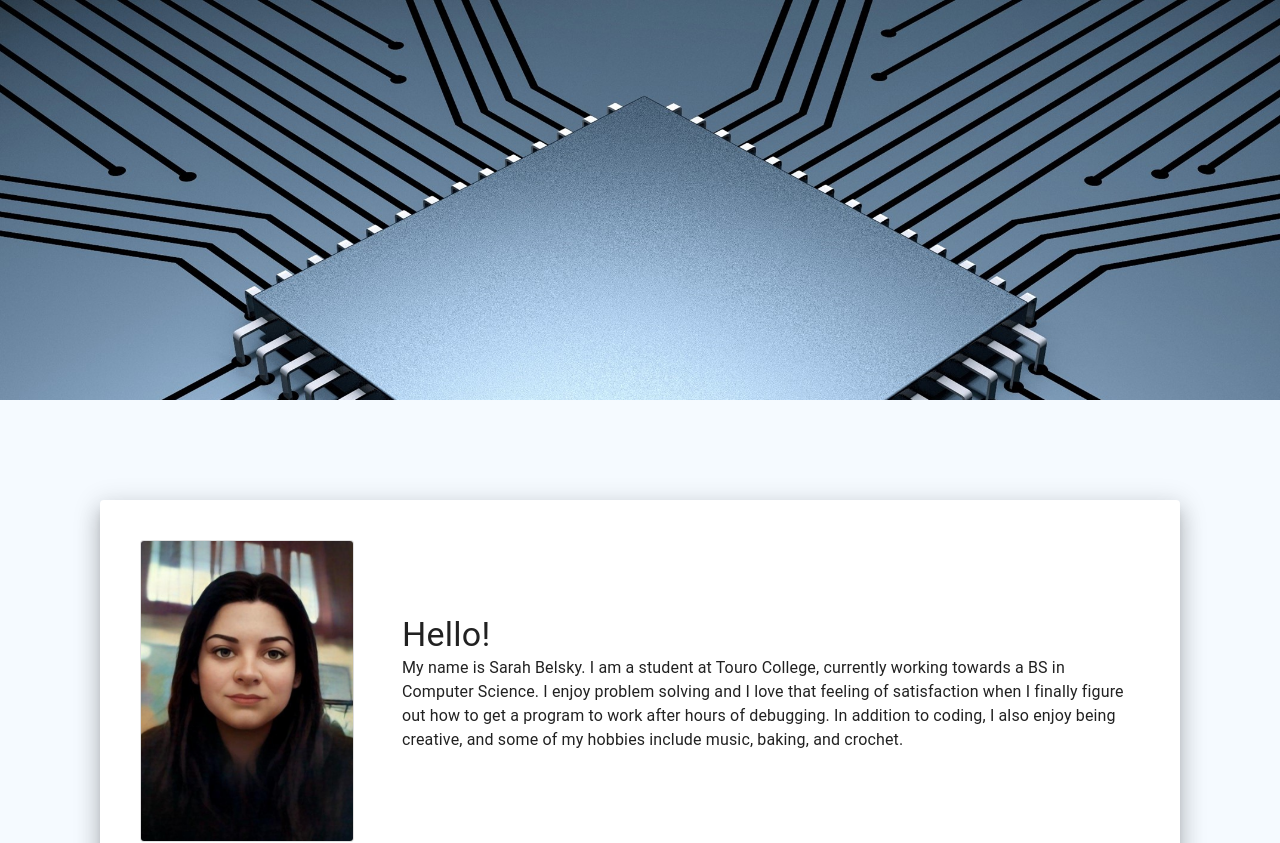
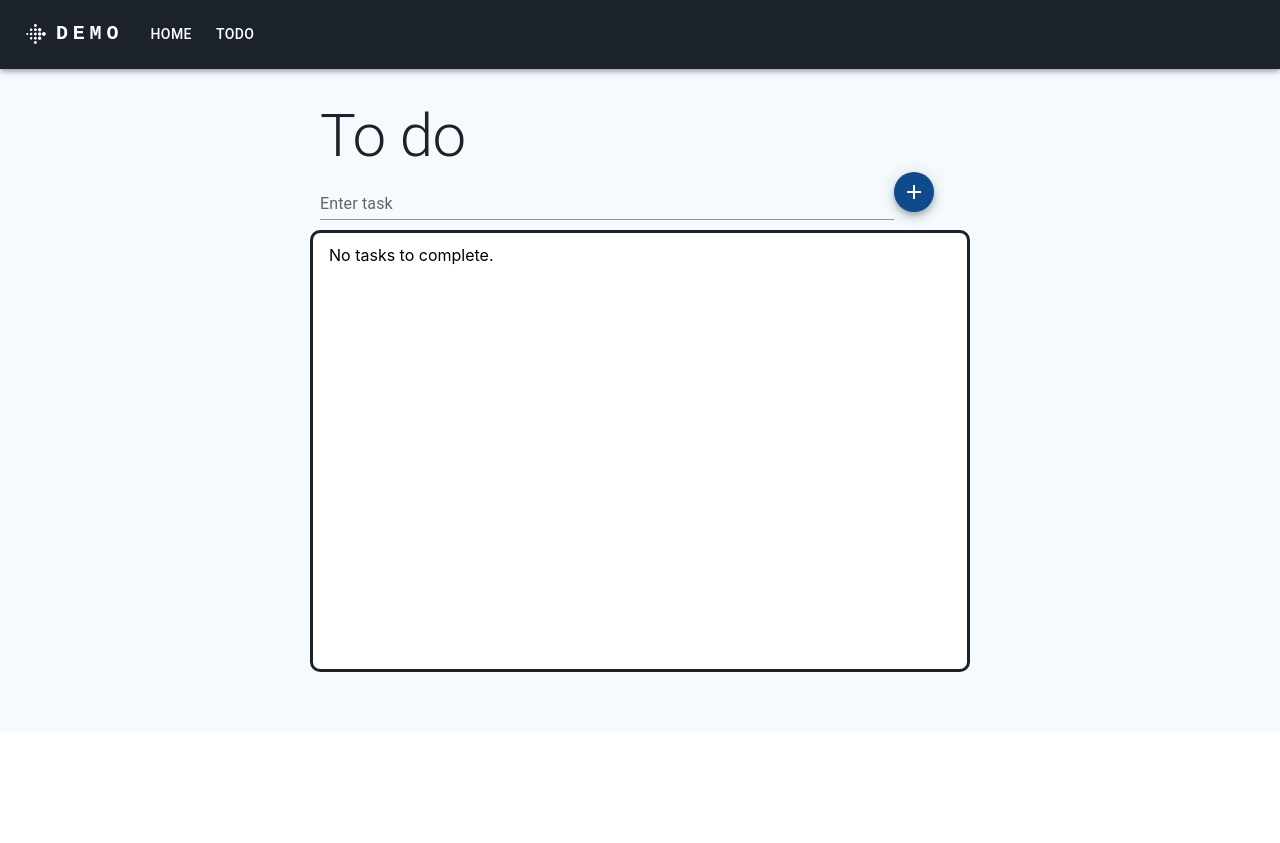
Before and after one commit to sbelsky01/mcon-353-demo-site, a React (Create React App) app: page /#/todo in a window 1280 px wide. Shown: the top 843 px of the page. After the commit the page ends 800 px from the top, so only its background shows below. Built offline with nearby package versions, Linux system fonts and the light colour scheme.

Commit message:
Added todo page and header

```diff
--- a/package.json
+++ b/package.json
@@ -12,6 +12,7 @@
     "@testing-library/user-event": "^13.5.0",
     "react": "^18.2.0",
     "react-dom": "^18.2.0",
+    "react-router-dom": "^6.8.1",
     "react-scripts": "5.0.1",
     "web-vitals": "^2.1.4"
   },
--- a/src/App.css
+++ b/src/App.css
@@ -5,24 +5,3 @@
 .page-content {
   padding: 60px;
 }
-
-.splash-screen {
-  background-image: url("./Images/cpu.jpg");
-  background-size: cover;
-  height: 400px;
-}
-
-.about-me-container {
-  margin: 40px 40px 15px 40px;
-  padding: 40px;
-}
-
-.about-me {
-  display: flex;
-  align-items: center;
-}
-
-.section-heading {
-  padding-top: 80px;
-  padding-bottom: 25px;
-}
--- /dev/null
+++ b/src/App.jsx
@@ -0,0 +1,18 @@
+import React from "react";
+import "./App.css";
+import Home from "./components/home/home";
+import { Todo } from "./components/todo/todo";
+import { Header } from "./components/header/header";
+import { HashRouter, Routes, Route } from "react-router-dom";
+
+export default function App() {
+  return (
+    <HashRouter>
+      <Header />
+      <Routes>
+        <Route path="/" element={<Home />} />
+        <Route path="/todo" element={<Todo />} />
+      </Routes>
+    </HashRouter>
+  );
+}
--- /dev/null
+++ b/src/components/header/header.jsx
@@ -0,0 +1,131 @@
+import * as React from "react";
+import AppBar from "@mui/material/AppBar";
+import Box from "@mui/material/Box";
+import Toolbar from "@mui/material/Toolbar";
+import IconButton from "@mui/material/IconButton";
+import Typography from "@mui/material/Typography";
+import Menu from "@mui/material/Menu";
+import MenuIcon from "@mui/icons-material/Menu";
+import Container from "@mui/material/Container";
+import Button from "@mui/material/Button";
+import MenuItem from "@mui/material/MenuItem";
+import { useNavigate } from "react-router-dom";
+import FitbitIcon from "@mui/icons-material/Fitbit";
+
+const pages = [
+  { name: "Home", path: "/" },
+  { name: "Todo", path: "/todo" },
+];
+
+export function Header() {
+  const navigate = useNavigate();
+  const [anchorElNav, setAnchorElNav] = React.useState(null);
+
+  const handleOpenNavMenu = (event) => {
+    setAnchorElNav(event.currentTarget);
+  };
+
+  const handleCloseNavMenu = (page) => {
+    setAnchorElNav(null);
+    if (page) {
+      navigate(page.path);
+    }
+  };
+
+  return (
+    <AppBar position="fixed" sx={{ backgroundColor: "#1c2229" }}>
+      <Container maxWidth="xl">
+        <Toolbar disableGutters>
+          <FitbitIcon sx={{ display: { xs: "none", md: "flex" }, mr: 1 }} />
+          <Typography
+            variant="h6"
+            noWrap
+            component="a"
+            href="/"
+            sx={{
+              mr: 2,
+              display: { xs: "none", md: "flex" },
+              fontFamily: "monospace",
+              fontWeight: 700,
+              letterSpacing: ".3rem",
+              color: "inherit",
+              textDecoration: "none",
+            }}
+          >
+            DEMO
+          </Typography>
+
+          <Box sx={{ flexGrow: 1, display: { xs: "flex", md: "none" } }}>
+            <IconButton
+              size="large"
+              aria-label="account of current user"
+              aria-controls="menu-appbar"
+              aria-haspopup="true"
+              onClick={handleOpenNavMenu}
+              color="inherit"
+            >
+              <MenuIcon />
+            </IconButton>
+            <Menu
+              id="menu-appbar"
+              anchorEl={anchorElNav}
+              anchorOrigin={{
+                vertical: "bottom",
+                horizontal: "left",
+              }}
+              keepMounted
+              transformOrigin={{
+                vertical: "top",
+                horizontal: "left",
+              }}
+              open={Boolean(anchorElNav)}
+              onClose={handleCloseNavMenu}
+              sx={{
+                display: { xs: "block", md: "none" },
+              }}
+            >
+              {pages.map((page) => (
+                <MenuItem
+                  key={page.name}
+                  onClick={() => handleCloseNavMenu(page)}
+                >
+                  <Typography textAlign="center">{page.name}</Typography>
+                </MenuItem>
+              ))}
+            </Menu>
+          </Box>
+          <FitbitIcon sx={{ display: { xs: "flex", md: "none" }, mr: 1 }} />
+          <Typography
+            variant="h5"
+            noWrap
+            component="a"
+            href=""
+            sx={{
+              mr: 2,
+              display: { xs: "flex", md: "none" },
+              flexGrow: 1,
+              fontFamily: "monospace",
+              fontWeight: 700,
+              letterSpacing: ".3rem",
+              color: "inherit",
+              textDecoration: "none",
+            }}
+          >
+            DEMO
+          </Typography>
+          <Box sx={{ flexGrow: 1, display: { xs: "none", md: "flex" } }}>
+            {pages.map((page) => (
+              <Button
+                key={page.name}
+                onClick={() => handleCloseNavMenu(page)}
+                sx={{ my: 2, color: "white", display: "block" }}
+              >
+                {page.name}
+              </Button>
+            ))}
+          </Box>
+        </Toolbar>
+      </Container>
+    </AppBar>
+  );
+}
--- /dev/null
+++ b/src/components/home/home.css
@@ -0,0 +1,20 @@
+.splash-screen {
+  background-image: url("../../images/cpu.jpg");
+  background-size: cover;
+  height: 300px;
+}
+
+.about-me-container {
+  margin: 40px 40px 15px 40px;
+  padding: 40px;
+}
+
+.about-me {
+  display: flex;
+  align-items: center;
+}
+
+.section-heading {
+  padding-top: 80px;
+  padding-bottom: 25px;
+}
--- a/src/App.js
+++ b/src/components/home/home.jsx
@@ -1,5 +1,5 @@
 import React from "react";
-import "./App.css";
+import "./home.css";
 import {
   Button,
   Card,
@@ -16,21 +16,21 @@ import {
   Paper,
 } from "@mui/material";
 import { ExpandMore } from "@mui/icons-material";
-import CartoonPic from "./Images/cartoon-pic.jpg";
-import PrintableKosherRecipes from "./Images/printable-kosher-recipes.jpg";
-import ChocolateCake from "./Images/chocolate-cake.JPG";
-import RoyalIcing from "./Images/royal-icing.jpeg";
-import PillowPic from "./Images/C2C-pillow.jpeg";
-import ScrubbiesPic from "./Images/scrubbies.jpeg";
-import BorderPic from "./Images/candy-cane-border.jpeg";
+import CartoonPic from "../../images/cartoon-pic.jpg";
+import PrintableKosherRecipes from "../../images/printable-kosher-recipes.jpg";
+import ChocolateCake from "../../images/chocolate-cake.JPG";
+import RoyalIcing from "../../images/royal-icing.jpeg";
+import PillowPic from "../../images/C2C-pillow.jpeg";
+import ScrubbiesPic from "../../images/scrubbies.jpeg";
+import BorderPic from "../../images/candy-cane-border.jpeg";
 
 const SplashScreen = () => {
-  return <div class="splash-screen"></div>;
+  return <div className="splash-screen"></div>;
 };
 
 const AboutMe = () => {
   return (
-    <Paper className="about-me-container" elevation="14">
+    <Paper className="about-me-container" elevation={14}>
       <Grid container className="about-me" spacing={6}>
         <Grid item xs={12} sm={6} md={5} lg={3}>
           <Card variant="outlined">
@@ -385,11 +385,11 @@ const Border = () => {
   );
 };
 
-export default function App() {
+export default function Home() {
   return (
     <div className="App">
       <SplashScreen />
-      <div class="page-content">
+      <div className="page-content">
         <AboutMe />
         <BakingSection />
         <CrochetSection />
--- /dev/null
+++ b/src/components/todo/todo.css
@@ -0,0 +1,6 @@
+.todo-body {
+  margin: 40px auto 0px auto;
+  padding-left: 40px;
+  padding-right: 40px;
+  max-width: 660px;
+}
--- /dev/null
+++ b/src/components/todo/todo.jsx
@@ -0,0 +1,112 @@
+import React, { useState } from "react";
+import "./todo.css";
+import {
+  Typography,
+  IconButton,
+  List,
+  ListItem,
+  ListItemText,
+  TextField,
+  Fab,
+} from "@mui/material";
+import AddIcon from "@mui/icons-material/Add";
+import DeleteIcon from "@mui/icons-material/Delete";
+import CheckCircleOutlineIcon from "@mui/icons-material/CheckCircleOutline";
+
+export const Todo = () => {
+  const [input, setInput] = useState("");
+
+  const [todos, setTodos] = useState([]);
+
+  const onInput = (event) => {
+    setInput(event.target.value);
+  };
+
+  const addTodo = () => {
+    if (input !== "") {
+      setTodos([...todos, { title: input, isComplete: false }]);
+      setInput("");
+    }
+  };
+
+  const toggleChecked = (todo) => {
+    const newTodos = [...todos];
+    const updatedTodo = newTodos.find((x) => x.title === todo.title);
+    updatedTodo.isComplete = !todo.isComplete;
+    setTodos(newTodos);
+  };
+
+  const deleteTodo = (todo) => {
+    const newTodos = [...todos].filter((x) => x.title !== todo.title);
+    setTodos(newTodos);
+  };
+
+  return (
+    <div className="App">
+      <div className="todo-body page-content">
+        <Typography variant="h2" sx={{ marginLeft: "10px", color: "#1c2229" }}>
+          To do
+        </Typography>
+        <TextField
+          sx={{ width: "87%", marginLeft: "10px" }}
+          label="Enter task"
+          variant="standard"
+          onInput={onInput}
+          value={input}
+        />
+        <Fab color="primary" size="small" sx={{ backgroundColor: "#0f4a8d" }}>
+          <AddIcon onClick={addTodo} />
+        </Fab>
+        <List
+          dense
+          sx={{
+            border: "solid medium #1c2229",
+            borderRadius: "10px",
+            marginTop: "10px",
+            minHeight: "420px",
+            backgroundColor: "#fff",
+          }}
+        >
+          <ListItem
+            sx={
+              todos.length === 0 ? { display: "relative" } : { display: "none" }
+            }
+          >
+            No tasks to complete.
+          </ListItem>
+          {todos.map((todo, index) => (
+            <ListItem
+              key={index}
+              sx={
+                todo.isComplete
+                  ? { color: "#c7c5c5", paddingRight: "96px" }
+                  : { color: "black", paddingRight: "96px" }
+              }
+              secondaryAction={
+                <>
+                  <IconButton
+                    aria-label="complete"
+                    onClick={() => toggleChecked(todo)}
+                    disabled={todo.isComplete}
+                  >
+                    <CheckCircleOutlineIcon />
+                  </IconButton>
+                  <IconButton
+                    aria-label="delete"
+                    onClick={() => deleteTodo(todo)}
+                    sx={todo.isComplete ? { opacity: ".5" } : { opacity: "1" }}
+                  >
+                    <DeleteIcon />
+                  </IconButton>
+                </>
+              }
+              divider={true}
+            >
+              <ListItemText>{todo.title}</ListItemText>
+            </ListItem>
+          ))}
+        </List>
+      </div>
+    </div>
+  );
+};
```
Also changed, not shown: 1 other file (tests, documents, lock files or other folders).
